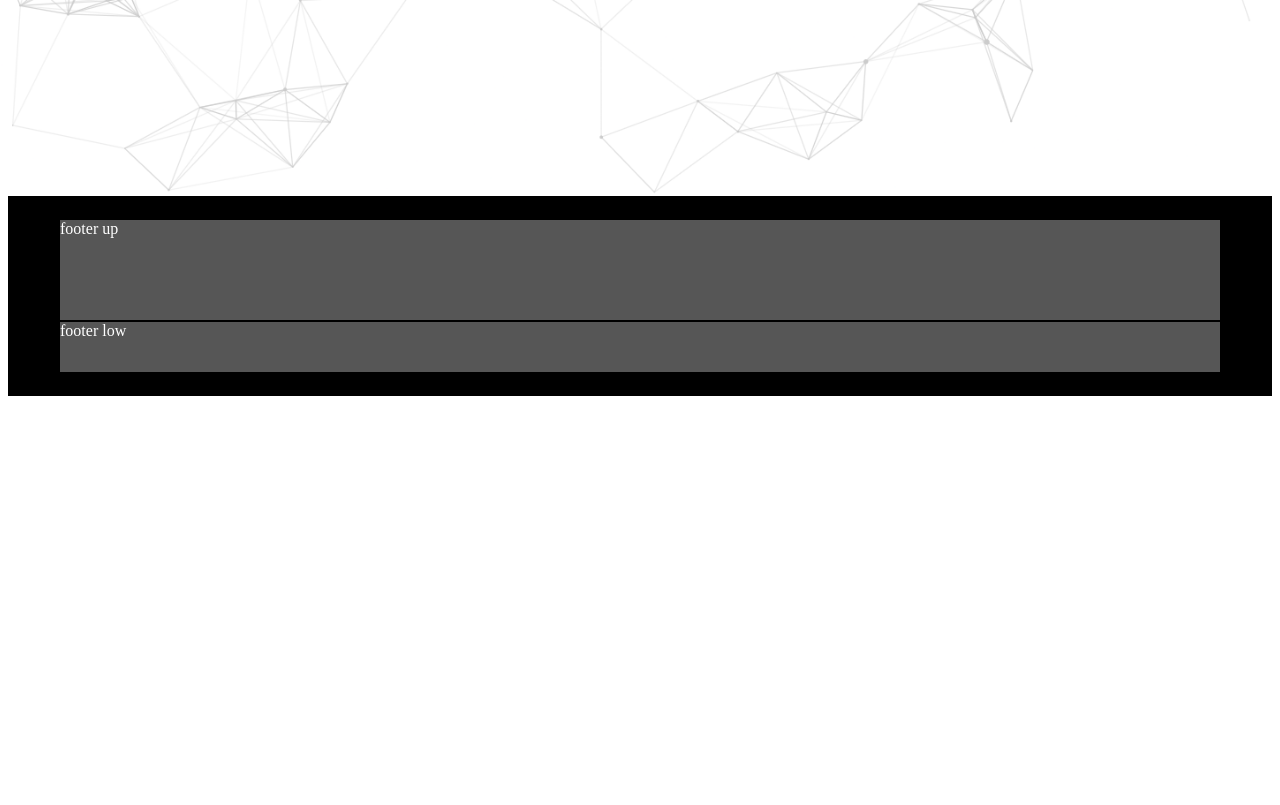
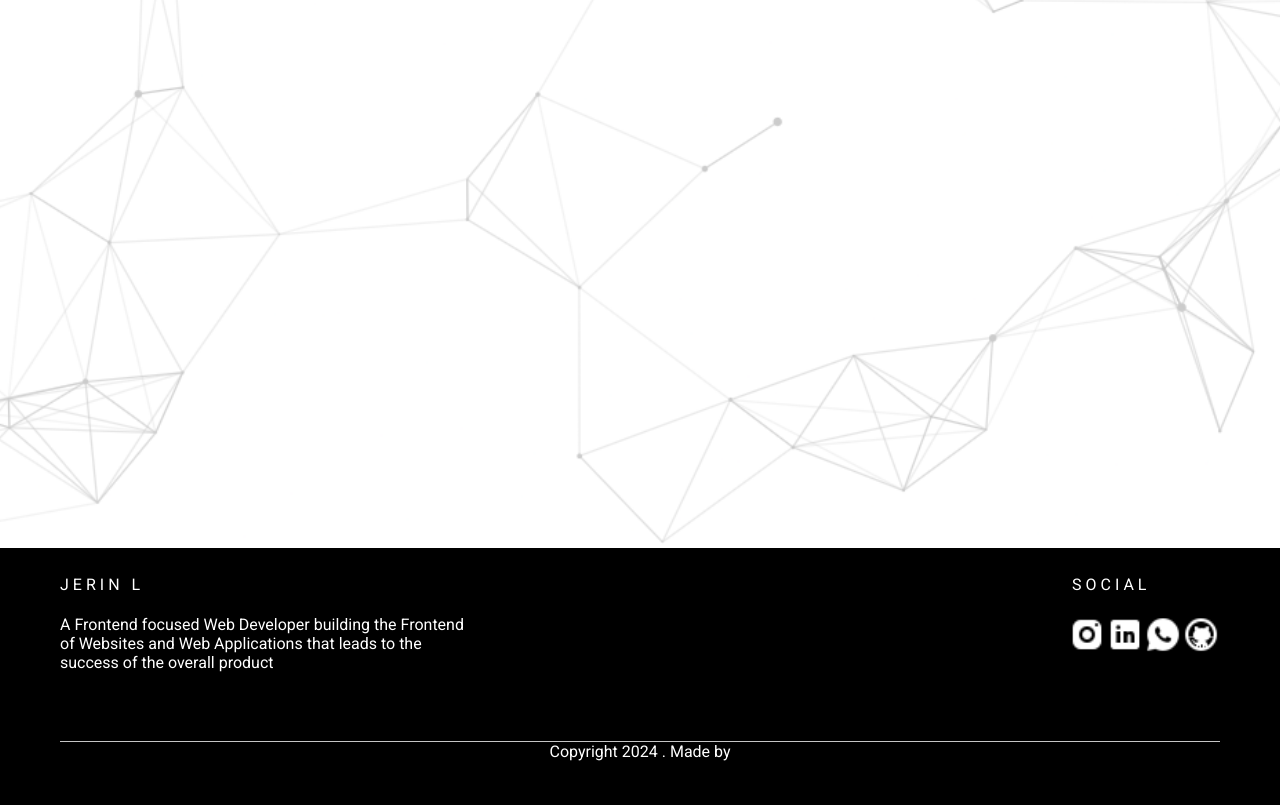
Before and after one commit to JerinL/ui-learning, a plain HTML site: page index.html in a window 1280 px wide. Shown: the part 552-1357 px from the top of the page. Before the commit the page ends 956 px from the top, so only its background shows below. Drawn offline with Linux system fonts and the light colour scheme; a script that the page names is missing.

Commit message:
new changes

```diff
--- a/css/style.css
+++ b/css/style.css
@@ -7,9 +7,12 @@ html, body {
     background-color: rgba(255, 255, 255, 0.599)
 } */
 
-/* * {
+* {
   font-family: "Roboto", sans-serif;
-} */
+  margin: 0px;
+  list-style: none;
+  padding: 0px;
+}
 
 main {
   height: 80vh;
@@ -123,6 +126,7 @@ main {
 
 .content_block{
   justify-content: center;
+  height: 1000px;
 }
 
 .card{
@@ -150,7 +154,7 @@ main {
     /* max-width: 100%;         */
     height: auto;              /* Maintain the aspect ratio */
     object-fit: cover;
-    width: 182vh;
+    width: 100%;
   }
 
   .center-image {
@@ -171,7 +175,7 @@ main {
 }
 
 footer {
-    height: 25vh;
+    height: 35vh;
     display: flex;
     background-color: rgb(0, 0, 0);
     flex-direction: column;
@@ -181,15 +185,65 @@ footer {
   }
 
 .footer-upper{
-    background-color: rgb(86, 86, 86);
-    height: 100px;
+    display: flex;
+    background-color: rgb(0, 0, 0);
+    justify-content: space-between;
+    height: 166px;
     width: 145vh;
 }
 
 .footer-lower{
-    background-color: rgb(86, 86, 86);
+    background-color: rgb(0, 0, 0);
     height: 50px;
     width: 145vh;
     border-top:10px;
-    margin-top: 2px;
+    /* margin-top: 2px; */
+    padding-bottom: 10px;
+    position: relative;
+    border-top: 0.5px solid rgb(197, 197, 197);
+    text-align: center;
+    /* outline:  solid red; */
 }
+
+/* .footer-lower ::before{
+  content: "";
+  position: absolute;
+
+} */
+
+.upper-footer-content{
+  /* display: flex; */
+  width: 421px;
+  flex-direction: column;
+}
+
+.upper-footer-content > span{
+  height: 50px;
+  padding-bottom: 10px;
+}
+
+.social-media-content{
+  height: 31px;
+}
+
+.nav-social-media-icon{
+  display: flex;
+}
+
+.icons {
+    height: 39px;
+    width: 38px;
+}
+
+.nav-icon{
+  padding-top: 21px;
+}
+
+.footer-content{
+  padding-top: 21px;
+}
+
+.social{
+  padding-left: 4px;
+  letter-spacing: 4px;
+}
--- a/index.html
+++ b/index.html
@@ -48,12 +48,27 @@
       </div>
     </main>
     <script  defer src="js/main1.js"></script>
+    <script defer src="https://cdnjs.cloudflare.com/ajax/libs/particlesjs/2.2.2/particles.min.js"></script>
     <footer>
         <div class ="footer-upper">
-            footer up
+          <div class="upper-footer-content">
+            <span style="letter-spacing: 4px;">JERIN L</a></span>
+            <p class ="footer-content">A Frontend focused Web Developer building the Frontend of Websites and Web Applications that leads to the success of the overall product</p>
+          </div>
+          <div class="social-media-content">
+            <a class="social">SOCIAL</a>
+            <nav class="nav-icon" >
+              <ul class ="nav-social-media-icon">
+                <li> <a href=""><img class="icons"  src="assets/icons8-instagram-24.png" ></a></li>
+                <li><a href="https://www.linkedin.com/in/jerin-l-61762817a"  target="_blank"><img  class="icons" src="assets/icons8-linkedin-24.png" alt="Trulli"  ></a></img></li>
+                <li><a><img class="icons" src="assets/icons8-whatsapp-24.png" alt="Trulli" ></a></img></li>
+                <li><a><img class="icons" src="assets/icons8-github-24.png" alt="Trulli" ></a></img></li>
+              </ul>
+            </nav>
+          </div>
         </div>
         <div class ="footer-lower">
-            footer low
+          <a class ="low-footer-content">Copyright 2024 . Made by</a>
         </div>
     </footer>
   </body>
```
Also changed, not shown: assets/icons8-github-24.png (added), assets/icons8-github-48.png (added), assets/icons8-instagram-24.png (added), assets/icons8-linkedin-24.png (added), assets/icons8-whatsapp-24.png (added).
